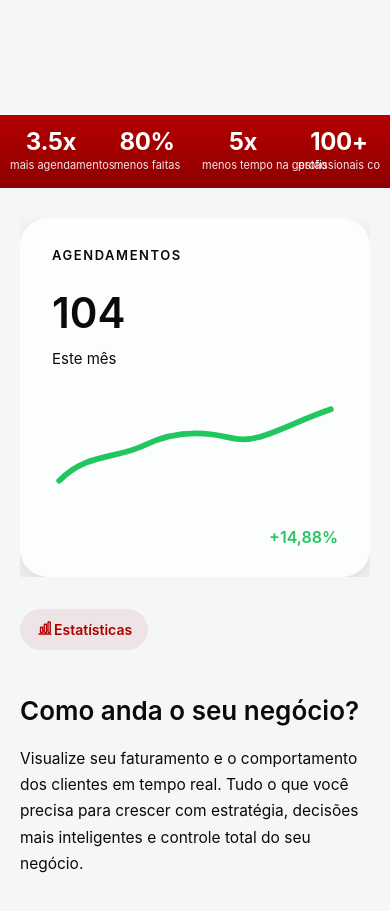
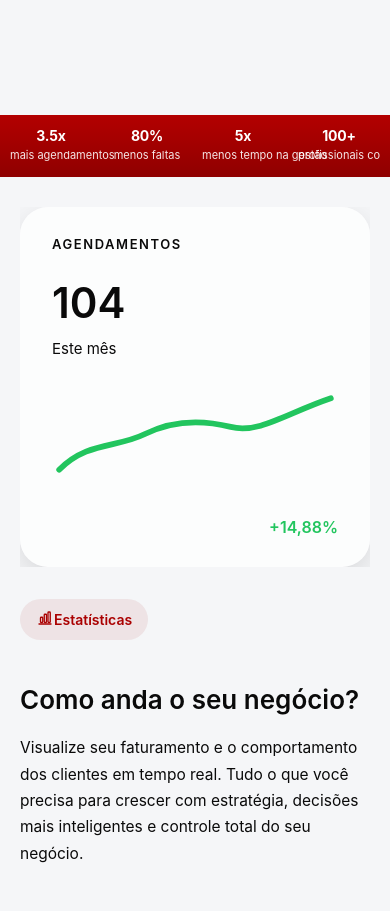
Before and after one commit to suporteeligi-cpu/eligi-fron-tend, a Next.js app: page / in a window 390 px wide. Shown: the part 1482-2393 px from the top of the page. Built offline with nearby package versions, Linux system fonts and the light colour scheme.

Commit message:
chore: deploy update

```diff
--- a/src/app/components/sections/MetricsStrip.module.css
+++ b/src/app/components/sections/MetricsStrip.module.css
@@ -64,7 +64,7 @@
   }
 
   .metric strong {
-    font-size: 24px;
+    font-size: 14px;
     letter-spacing: -0.015em;
   }
 
```
